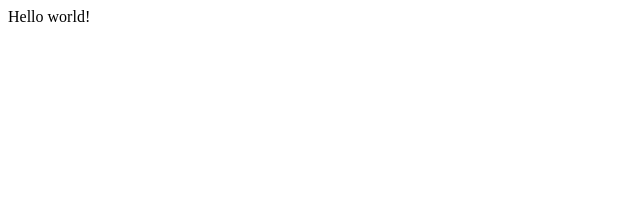
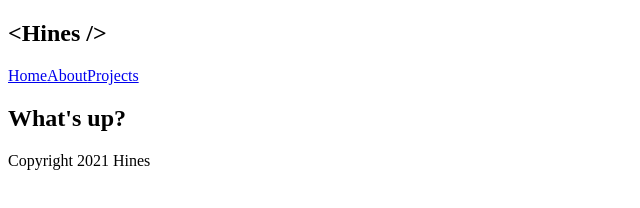
Before and after one commit to maskedmage77/Gatsby-Portfolio, a Gatsby site: page / in a window 1280 px wide. Shown: the whole page, without its empty margins (0-640 px from the left). Built offline with nearby package versions, Linux system fonts and the light colour scheme; Gatsby itself is replaced by a stand-in of ours.

Commit message:
first commit

```diff
--- a/gatsby-config.js
+++ b/gatsby-config.js
@@ -7,4 +7,9 @@
 module.exports = {
   /* Your site config here */
   plugins: [],
+  siteMetadata: {
+      title: 'Maskelyne',
+      description: 'Portfolio for Simon Maskelyne',
+      copyright: "Maskelyne 2021"
+  }
 }
--- /dev/null
+++ b/src/components/Layout.js
@@ -0,0 +1,16 @@
+import React from 'react'
+import Navbar from './Navbar'
+
+export default function Layout({ children }) {
+    return (
+        <div className="layout">
+            <Navbar />
+            <div className="content">
+                { children }
+            </div>
+            <footer>
+                <p>Copyright 2021 Hines</p>
+            </footer>
+        </div>
+    )
+}
--- /dev/null
+++ b/src/components/Navbar.js
@@ -0,0 +1,15 @@
+import { Link } from 'gatsby'
+import React from 'react'
+
+export default function Navbar() {
+    return (
+        <nav>
+            <h1>{'<Hines />'}</h1>
+            <div className="link">
+                <Link to="/">Home</Link>
+                <Link to="/about">About</Link>
+                <Link to="/Projects">Projects</Link>
+            </div>
+        </nav>
+    )
+}
--- a/src/pages/index.js
+++ b/src/pages/index.js
@@ -1,5 +1,12 @@
 import React from "react"
+import Layout from "../components/Layout";
 
 export default function Home() {
-  return <div>Hello world!</div>
+    return (
+        <Layout>
+            <section>
+                <h1>What's up?</h1>
+            </section>
+        </Layout>
+    );
 }
```
Also changed, not shown: src/pages/about.js (added, +17 -0 lines).
